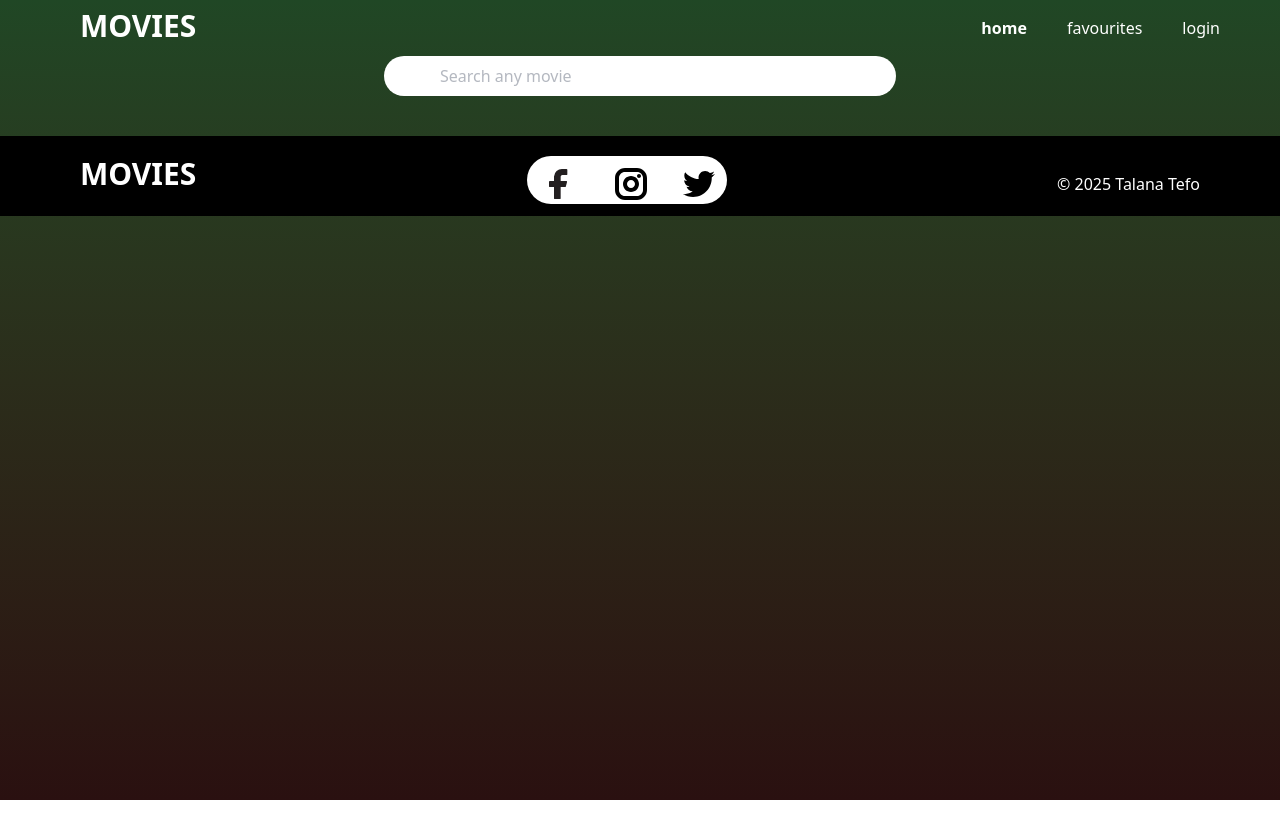
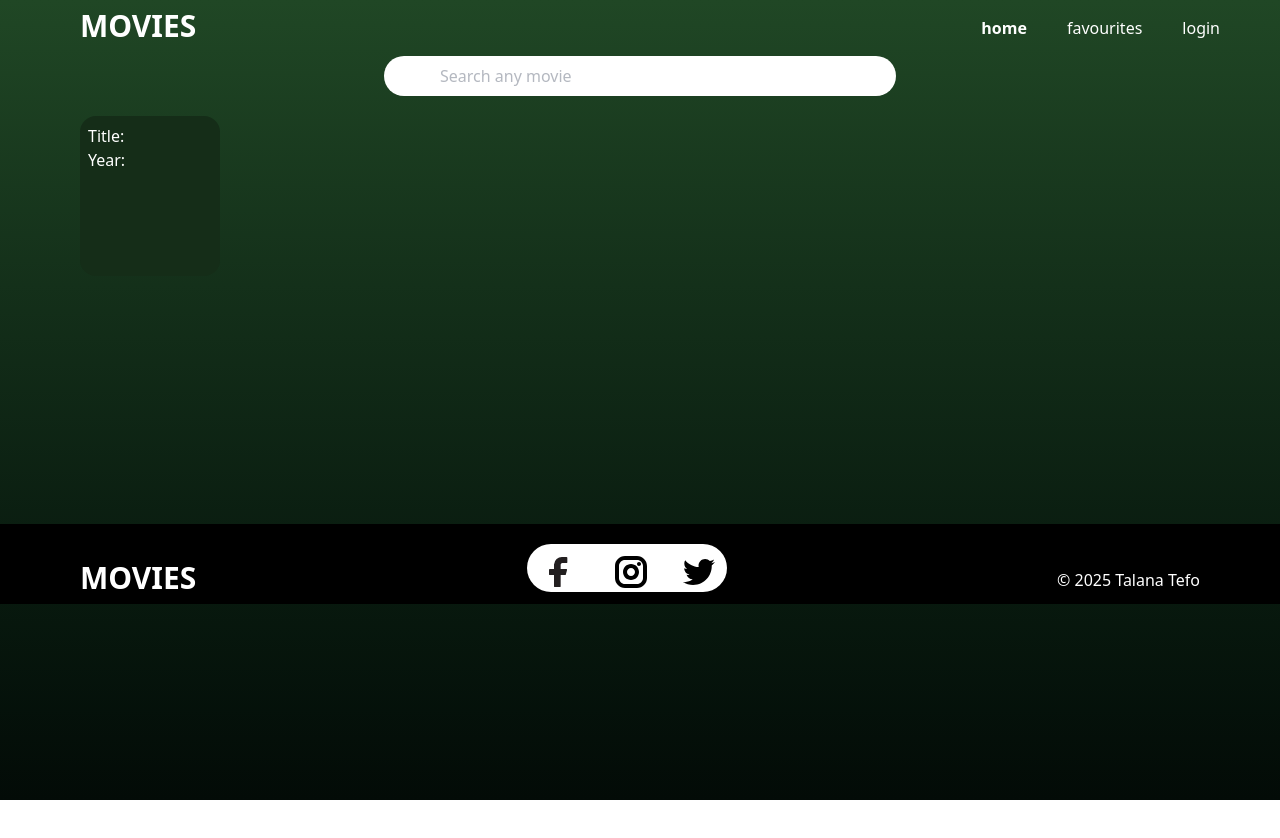
Before and after one commit to talanatefo/Movie-App, a React (Vite) app: page / in a window 1280 px wide. Shown: the top 838 px of the page. Before the commit the page ends 800 px from the top, so only its background shows below. Built offline with nearby package versions, Linux system fonts and the light colour scheme.

Commit message:
added moviecard and display ui

```diff
--- a/src/components/Footer.jsx
+++ b/src/components/Footer.jsx
@@ -7,7 +7,7 @@ function Footer() {
   return (
     <div className="w-screen bg-black h-20 flex  justify-between mt-10 px-20 py-5">
       <div>
-        <h1 className="text-3xl font-bold">MOVIES</h1>
+        <h1 className="text-3xl font-bold pt-4">MOVIES</h1>
       </div>
       <div className="bg-white rounded-full mx-auto w-50 h-12 flex justify-between py-2 px-3">
         <div>
@@ -20,7 +20,7 @@ function Footer() {
           <img className=" mt-1" src={twitter} alt="" />
         </div>
       </div>
-      <div className="pt-4">
+      <div className="pt-6">
         <p>&copy; 2025 Talana Tefo</p>
       </div>
     </div>
--- a/src/components/HomePage.jsx
+++ b/src/components/HomePage.jsx
@@ -2,15 +2,18 @@ import React from "react";
 import Navbar from "./Navbar";
 import Searchbar from "./Searchbar";
 import Footer from "./Footer";
+import MoviesGrid from "./MoviesGrid";
 
 function HomePage() {
   return (
     <>
-      <div className="h-screen bg-gradient-to-b from-[#204725] to-[#2A1010] text-white">
+      <div className="h-screen bg-gradient-to-b from-[#204725] to-[#030b07] text-white">
         <Navbar />
         <Searchbar />
+        <MoviesGrid />
         <Footer />
       </div>
+      <div className="h-screen"></div>
     </>
   );
 }
--- /dev/null
+++ b/src/components/MovieCard.jsx
@@ -0,0 +1,12 @@
+import React from "react";
+function MovieCard() {
+  return (
+    <div className=" h-40 w-35 p-2 bg-[#152D18] rounded-2xl ">
+      <img src="" alt="" className="bg-black " />
+      <p>Title:</p>
+      <p>Year:</p>
+    </div>
+  );
+}
+
+export default MovieCard;
--- /dev/null
+++ b/src/components/MoviesGrid.jsx
@@ -0,0 +1,11 @@
+import React from "react";
+import MovieCard from "./MovieCard";
+function MoviesGrid() {
+  return (
+    <div className="grid grid-cols-6 grid-rows-2 gap-4 h-92 mx-20 mt-5 ">
+      <MovieCard />
+    </div>
+  );
+}
+
+export default MoviesGrid;
```
